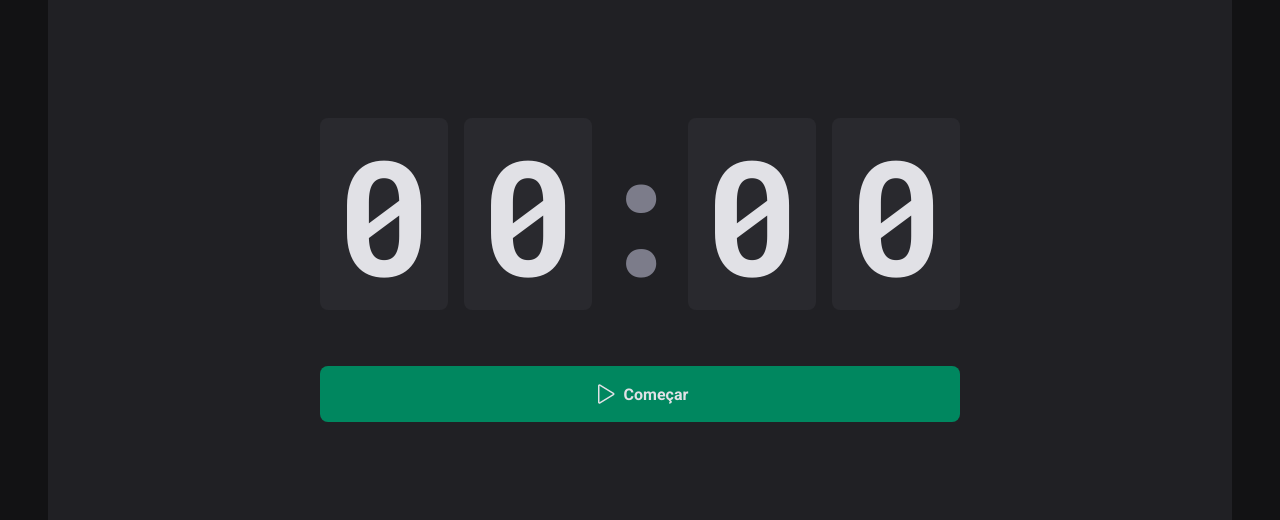
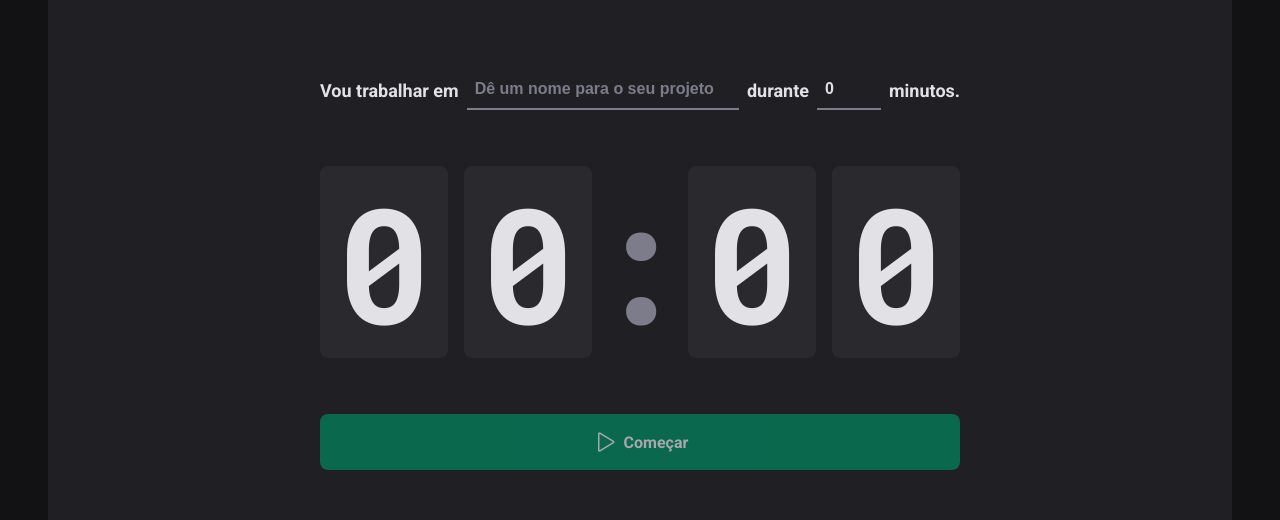
Before and after one commit to GuilhermeSalkovski/02-ignite-timer, a React (Vite) app: page / in a window 1280 px wide. Shown: the part 130-650 px from the top of the page. Built offline with nearby package versions, Linux system fonts and the light colour scheme.

Commit message:
refactor: finish context update for newCycleForm

```diff
--- a/src/pages/Home/components/Countdown/index.tsx
+++ b/src/pages/Home/components/Countdown/index.tsx
@@ -4,9 +4,13 @@
 import { CyclesContext } from '../..'
 
 export function Countdown() {
-  const { activeCycle, activeCycleId, markCurrentCycleAsFinished } =
-    useContext(CyclesContext)
-  const [amountSecondsPassed, setAmountSecondsPassed] = useState(0)
+  const {
+    activeCycle,
+    activeCycleId,
+    markCurrentCycleAsFinished,
+    amountSecondsPassed,
+    setSecondsPassed,
+  } = useContext(CyclesContext)
 
   const totalSeconds = activeCycle ? activeCycle.minutesAmount * 60 : 0
 
@@ -20,10 +24,10 @@
         )
         if (secondsDifference >= totalSeconds) {
           markCurrentCycleAsFinished()
-          setAmountSecondsPassed(totalSeconds)
+          setSecondsPassed(totalSeconds)
           clearInterval(interval)
         } else {
-          setAmountSecondsPassed(secondsDifference)
+          setSecondsPassed(secondsDifference)
         }
       }, 1000)
     }
@@ -31,7 +35,13 @@
     return () => {
       clearInterval(interval)
     }
-  }, [activeCycle, totalSeconds, activeCycleId, markCurrentCycleAsFinished])
+  }, [
+    activeCycle,
+    totalSeconds,
+    activeCycleId,
+    markCurrentCycleAsFinished,
+    setSecondsPassed,
+  ])
 
   const currentSeconds = activeCycle ? totalSeconds - amountSecondsPassed : 0
 
--- a/src/pages/Home/components/NewCycleForm/index.tsx
+++ b/src/pages/Home/components/NewCycleForm/index.tsx
@@ -1,25 +1,11 @@
-import { zodResolver } from '@hookform/resolvers/zod'
-import { useForm } from 'react-hook-form'
 import { FormContainer, TaskInput, MinutesAmountInput } from './styles'
-import * as zod from 'zod'
-
-// validating data
-const newCycleFormValidationSchema = zod.object({
-  task: zod.string().min(1, 'Informe a tarefa'),
-  minutesAmount: zod
-    .number()
-    .min(1, 'O ciclo precisa ser de no mínimo 5 minutos.')
-    .max(60, 'O ciclo precisa ser de no máximo 60 minutos.'),
-})
+import { useContext } from 'react'
+import { CyclesContext } from '../..'
+import { useFormContext } from 'react-hook-form'
 
 export function NewCycleForm() {
-  const { register, handleSubmit, watch, reset } = useForm<NewCycleFormData>({
-    resolver: zodResolver(newCycleFormValidationSchema),
-    defaultValues: {
-      task: '',
-      minutesAmount: 0,
-    },
-  })
+  const { activeCycle } = useContext(CyclesContext)
+  const { register } = useFormContext()
 
   return (
     <FormContainer>
--- a/src/pages/Home/index.tsx
+++ b/src/pages/Home/index.tsx
@@ -1,9 +1,8 @@
 import { HandPalm, Play } from 'phosphor-react'
-import { useForm } from 'react-hook-form'
+import { FormProvider, useForm } from 'react-hook-form'
 import { zodResolver } from '@hookform/resolvers/zod'
 import * as zod from 'zod'
-import { createContext, useEffect, useState } from 'react'
-import { differenceInSeconds } from 'date-fns'
+import { createContext, useState } from 'react'
 
 import {
   HomeContainer,
@@ -25,8 +24,6 @@
 //   minutesAmount: number
 // }
 
-type NewCycleFormData = zod.infer<typeof newCycleFormValidationSchema>
-
 interface Cycle {
   id: string
   task: string
@@ -39,14 +36,39 @@
 interface CyclesContextType {
   activeCycle: Cycle | undefined
   activeCycleId: string | null
+  amountSecondsPassed: number
   markCurrentCycleAsFinished: () => void
+  setSecondsPassed: (seconds: number) => void
 }
 
 export const CyclesContext = createContext({} as CyclesContextType)
 
+// validating data
+const newCycleFormValidationSchema = zod.object({
+  task: zod.string().min(1, 'Informe a tarefa'),
+  minutesAmount: zod
+    .number()
+    .min(1, 'O ciclo precisa ser de no mínimo 5 minutos.')
+    .max(60, 'O ciclo precisa ser de no máximo 60 minutos.'),
+})
+
+type NewCycleFormData = zod.infer<typeof newCycleFormValidationSchema>
+
 export function Home() {
   const [cycles, setCycles] = useState<Cycle[]>([])
   const [activeCycleId, setActiveCycleId] = useState<string | null>(null)
+  const [amountSecondsPassed, setAmountSecondsPassed] = useState(0)
+
+  // const { register, handleSubmit, watch, reset } = useForm<NewCycleFormData>({
+  const newCycleForm = useForm<NewCycleFormData>({
+    resolver: zodResolver(newCycleFormValidationSchema),
+    defaultValues: {
+      task: '',
+      minutesAmount: 0,
+    },
+  })
+
+  const { handleSubmit, watch, reset } = newCycleForm
 
   const activeCycle = cycles.find((cycle) => cycle.id === activeCycleId)
 
@@ -62,22 +84,26 @@
     )
   }
 
-  // function handleCreateNewCycle(data: NewCycleFormData) {
-  //   const id = String(new Date().getTime())
+  function setSecondsPassed(seconds: number) {
+    setAmountSecondsPassed(seconds)
+  }
 
-  //   const newCycle: Cycle = {
-  //     id,
-  //     task: data.task,
-  //     minutesAmount: data.minutesAmount,
-  //     startDate: new Date(),
-  //   }
+  function handleCreateNewCycle(data: NewCycleFormData) {
+    const id = String(new Date().getTime())
 
-  //   setCycles((state) => [...state, newCycle])
-  //   setActiveCycleId(id)
-  //   setAmountSecondsPassed(0)
+    const newCycle: Cycle = {
+      id,
+      task: data.task,
+      minutesAmount: data.minutesAmount,
+      startDate: new Date(),
+    }
 
-  //   reset()
-  // }
+    setCycles((state) => [...state, newCycle])
+    setActiveCycleId(id)
+    setAmountSecondsPassed(0)
+
+    reset()
+  }
 
   function handlInterruptCycle() {
     setCycles((state) =>
@@ -92,19 +118,28 @@
     setActiveCycleId(null)
   }
 
-  // const task = watch('task')
-  // const isSubmitDisabled = !task
+  const task = watch('task')
+  const isSubmitDisabled = !task
 
   // Prop drilling -> muitas propriedades passadas apenas para a comunicação entre componentes
   // Context API -> Permite compartilharmos informaçoes entre varios componetes ao mesmo tempo
 
   return (
     <HomeContainer>
-      <form /* onSubmit={handleSubmit(handleCreateNewCycle)} */ action="">
+      <form onSubmit={handleSubmit(handleCreateNewCycle)} action="">
         <CyclesContext.Provider
-          value={{ activeCycle, activeCycleId, markCurrentCycleAsFinished }}
+          value={{
+            activeCycle,
+            activeCycleId,
+            markCurrentCycleAsFinished,
+            amountSecondsPassed,
+            setSecondsPassed,
+          }}
         >
-          {/* <NewCycleForm /> */}
+          <FormProvider {...newCycleForm}>
+            <NewCycleForm />
+          </FormProvider>
+
           <Countdown />
         </CyclesContext.Provider>
         {activeCycle ? (
@@ -113,7 +148,7 @@
             Interromper
           </StopCountdownButton>
         ) : (
-          <StartCountdownButton /* disabled={isSubmitDisabled} */ type="submit">
+          <StartCountdownButton disabled={isSubmitDisabled} type="submit">
             <Play size={24} />
             Começar
           </StartCountdownButton>
```
